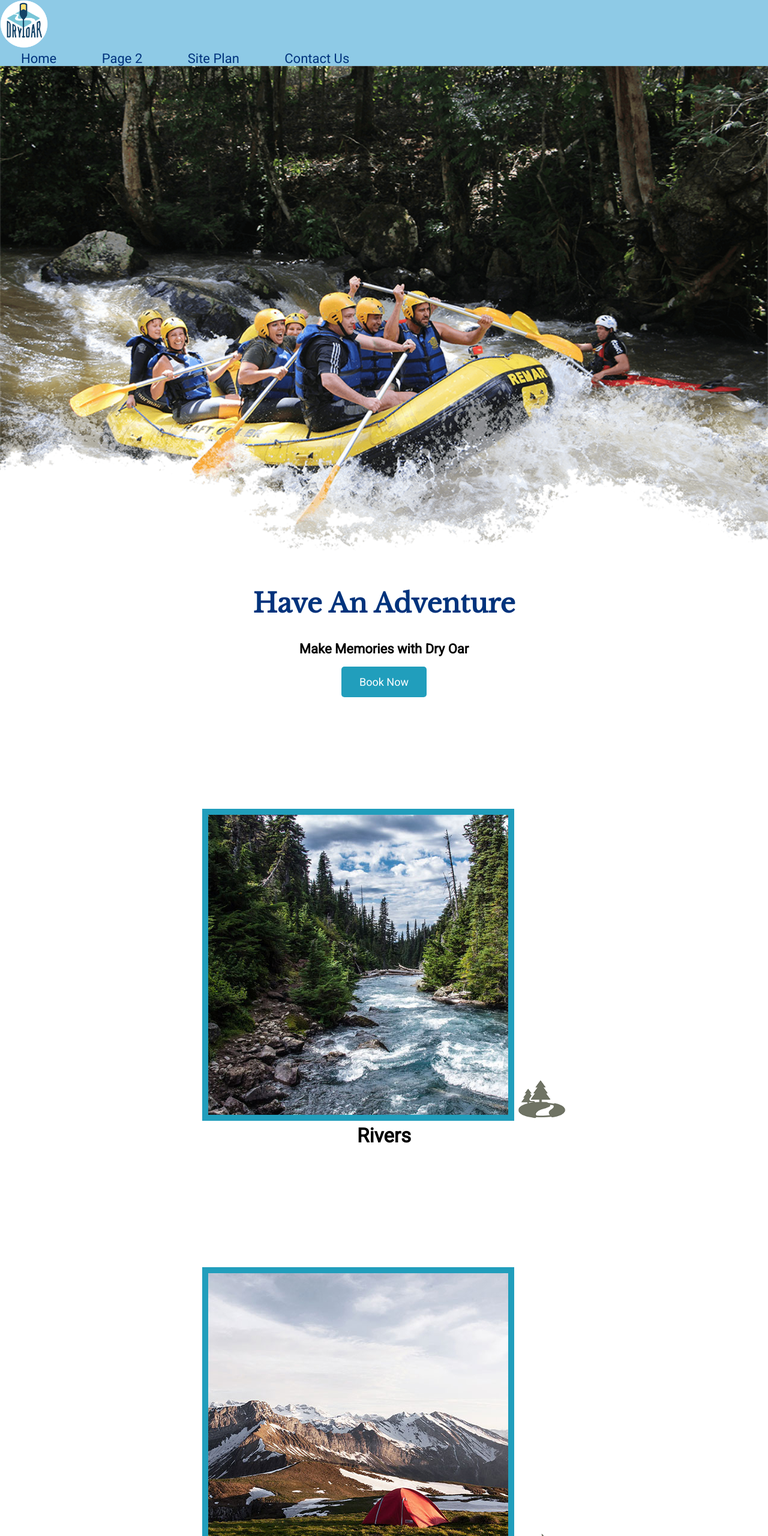
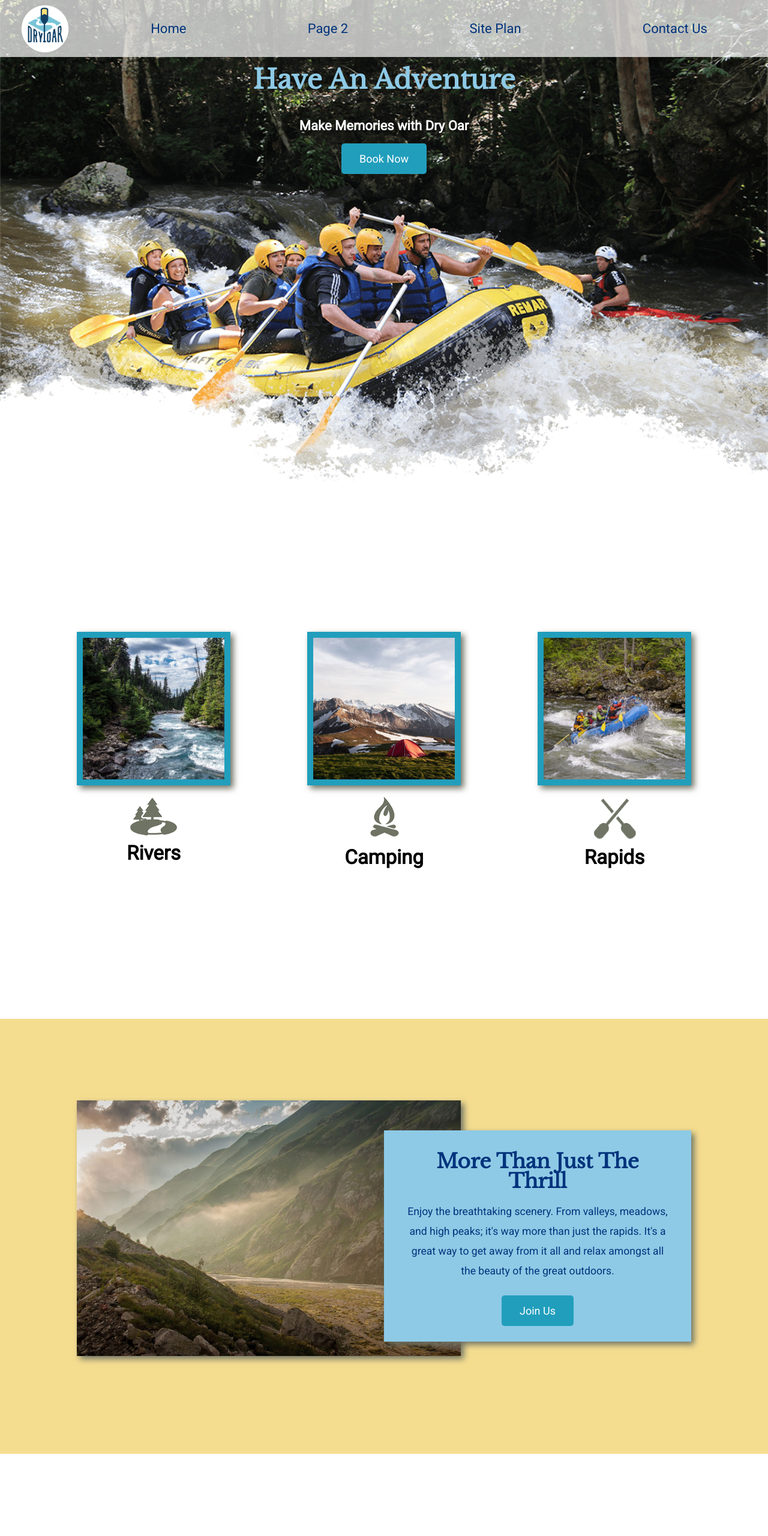
Before and after one commit to billyu/wdd130, a plain HTML site: page wwr/index.html in a window 1280 px wide. Shown: the top 2560 px of the page at 60% size. Drawn offline with nearby package versions, Linux system fonts and the light colour scheme.

Commit message:
Week 7 Assignment - Finishing Touches

```diff
--- a/wwr/styles/styles.css
+++ b/wwr/styles/styles.css
@@ -14,6 +14,8 @@ h2 {
 
 #logo_link {
     padding-top: 5px;
+    justify-self: center;
+    align-self: center;
 }
 
 #content {
@@ -22,7 +24,14 @@ h2 {
 }
 
 header {
-    background-color: #8ECAE6;
+    background-color: rgba(255, 255, 255, 0.7);
+    display: grid;
+    grid-template-columns: 150px auto;
+}
+
+nav {
+    display: flex;
+    justify-content: space-around;
 }
 
 nav a {
@@ -46,7 +55,30 @@ nav a:hover {
     width: 80px;
 }
 
-#hero-msg h1, #hero-msg h4 {
+#hero {
+    display: grid;
+    grid-template-columns: 1fr 3fr 1fr;
+    margin-top: -100px;
+}
+
+#hero-box {
+    grid-column: 1/4;
+    grid-row: 1/3;
+    z-index: -1;
+}
+
+#hero-msg {
+    grid-column: 2/3;
+    grid-row: 1/2;
+    margin-top: 100px;
+}
+
+#hero-msg h4 {
+    color: white;
+}
+
+#hero-msg h1,
+#hero-msg h4 {
     text-align: center;
 }
 
@@ -55,7 +87,7 @@ nav a:hover {
 }
 
 .home-title {
-    color: #00337C;
+    color: #8ECAE6;
     font-family: "Libre Baskerville", "Times New Roman", serif;
     font-size: 2em;
     margin-top: 10px;
@@ -63,6 +95,11 @@ nav a:hover {
 
 .button-box {
     text-align: center;
+}
+
+main {
+    display: grid;
+    grid-template-columns: repeat(10, 1fr);
 }
 
 main section {
@@ -75,10 +112,12 @@ main section img {
 
 #background {
     height: 725px;
-    background-color: #F5DD90;;
+    background-color: #F5DD90;
+    ;
 }
 
-.book, .join {
+.book,
+.join {
     background-color: #219EBC;
     border-radius: 5px;
     color: white;
@@ -88,23 +127,67 @@ main section img {
     text-decoration: none;
 }
 
-.book:hover, .join:hover {
+.book:hover,
+.join:hover {
     background-color: #F5DD90;
     color: #00337C;
 }
 
-.river-card, .camping-card, .rapids-card {
+.river-card,
+.camping-card,
+.rapids-card {
     margin: 200px 0;
+}
+
+.river-card {
+    grid-column: 2/4;
+    grid-row: 2/3
+}
+
+.camping-card {
+    grid-column: 5/7;
+    grid-row: 2/3
+}
+
+.rapids-card {
+    grid-column: 8/10;
+    grid-row: 2/3
+}
+
+.card-img,
+.mountains {
+    width: 100%;
+}
+
+.mountains {
+    grid-column: 2/7;
+    grid-row: 5/8;
+    box-shadow: 5px 5px 10px #6f7364;
 }
 
 .card-img {
     border: 10px solid #219EBC;
+    transition: transform .5s;
+    box-shadow: 5px 5px 10px #6f7364;
+}
+
+.card-img:hover {
+    opacity: .6;
+    transform: scale(1.1);
+}
+
+#background {
+    grid-column: 1/11;
+    grid-row: 4/9;
 }
 
 .msg {
     background-color: #8ECAE6;
     line-height: 1.5em;
     padding: 35px;
+    grid-column: 6/10;
+    grid-row: 6/7;
+    box-shadow: 5px 5px 10px #6f7364;
 }
 
 .msg h2 {
@@ -122,6 +205,9 @@ footer {
     background-color: #219EBC;
     margin-top: 200px;
     padding: 25px 50px;
+    display: flex;
+    justify-content: space-around;
+    align-items: center;
 }
 
 footer a {
@@ -156,3 +242,63 @@ footer .social img {
 .msg {
     margin: 100px 0;
 }
+
+/* Responsive design */
+
+@media screen and (max-width: 900px) {
+
+    #hero,
+    .home-grid {
+        display: block;
+        height: auto;
+    }
+
+    nav,
+    footer {
+        flex-direction: column;
+    }
+
+    nav a {
+        display: block;
+        padding: 15px;
+    }
+
+    #hero {
+        margin-top: 0;
+    }
+
+    #hero-msg {
+        margin-top: 0;
+    }
+
+    #hero-msg h4 {
+        display: none;
+    }
+
+    .home-title {
+        font-size: 25px;
+        color: #6f7364;
+    }
+
+    .river-card,
+    .camping-card,
+    .rapids-card {
+        margin: 50px auto;
+        width: 60%;
+    }
+
+    #background {
+        display: none;
+    }
+
+    .mountains,
+    .msg {
+        width: 80%;
+        display: block;
+        margin: 0 auto;
+    }
+
+    footer {
+        margin-top: 25px;
+    }
+}
```
